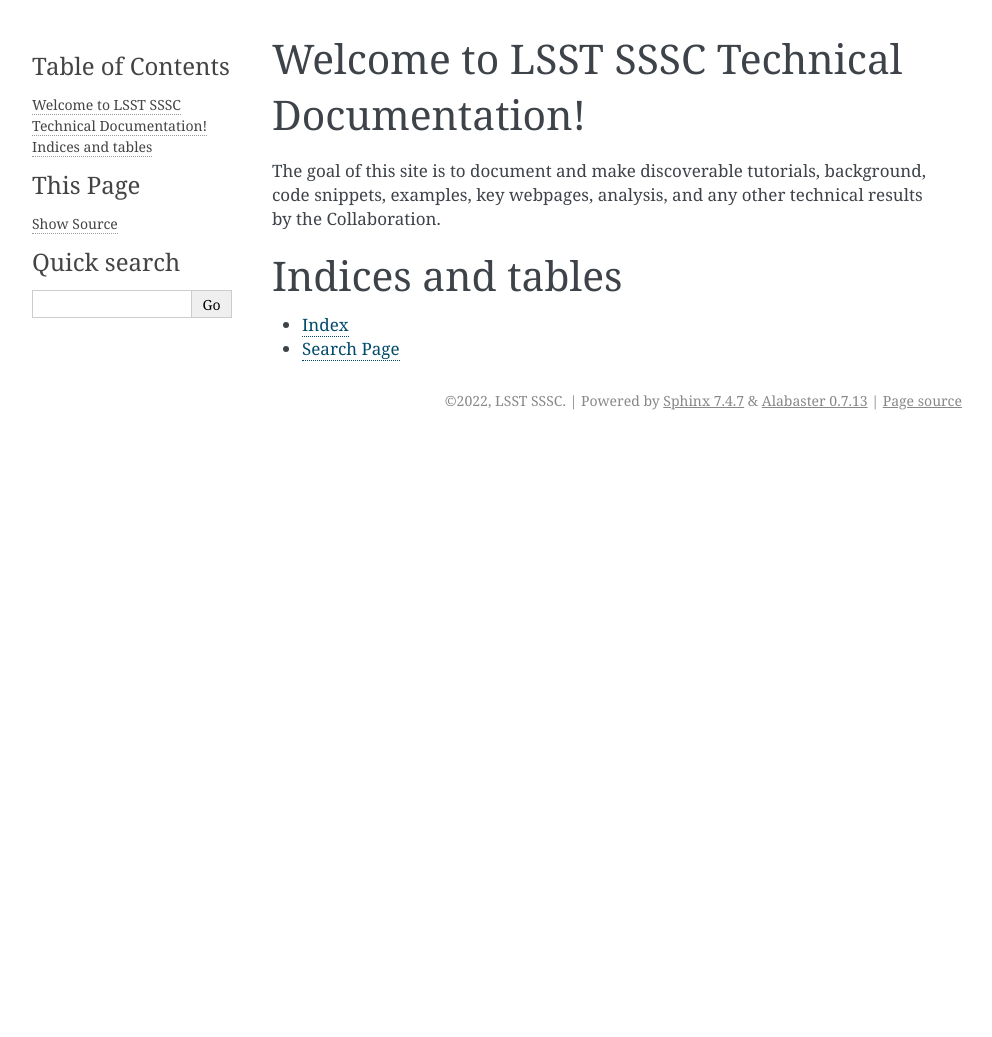
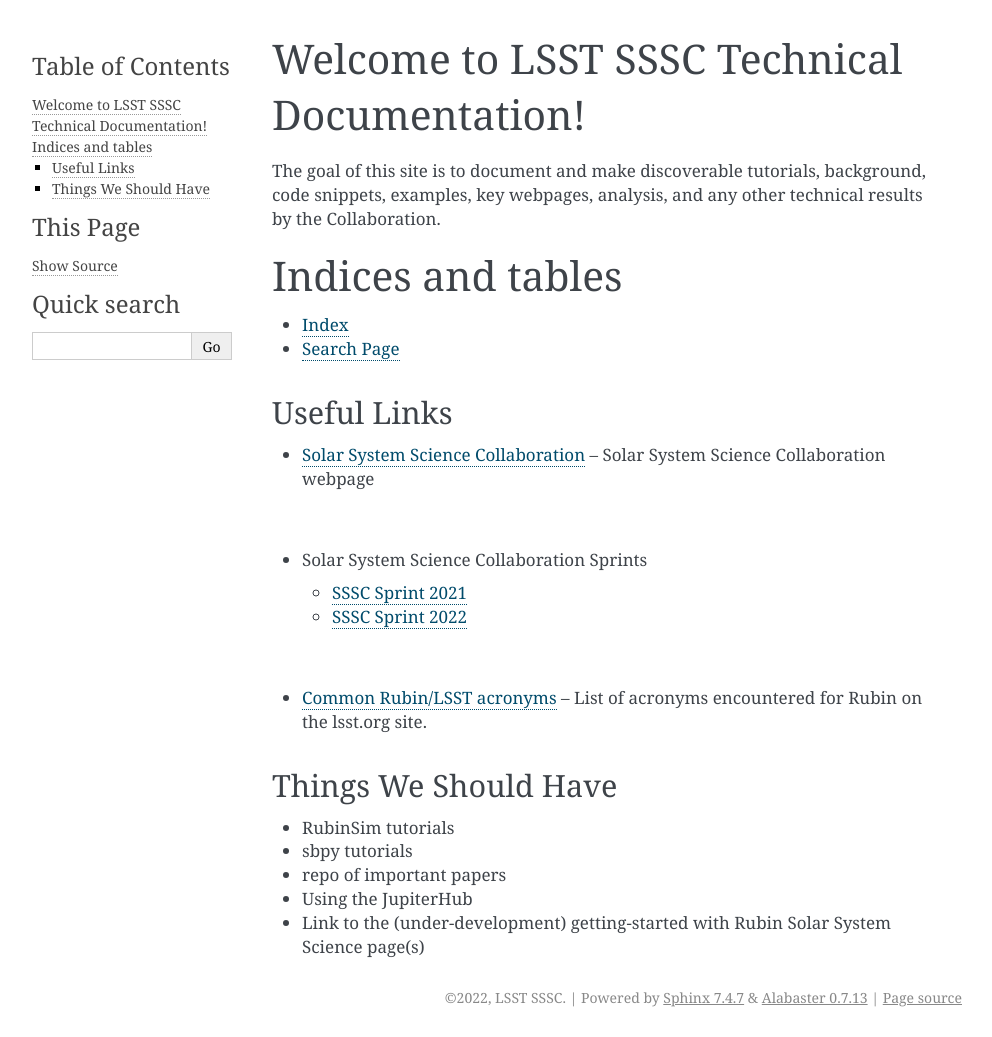
Before and after one commit to mkelley/documentation-test, a Sphinx documentation site: the page built from docs/index.rst, in a window 1280 px wide. Shown: the whole page, without its empty margins (148-1140 px from the left). Built offline with Sphinx 7.4.7, drawn with Linux system fonts in a browser that asks for light colours; before the commit the page ends 900 px from its top, so only the background shows below that.

Commit message:
Update index.rst

```diff
--- a/docs/index.rst
+++ b/docs/index.rst
@@ -17,8 +17,35 @@ technical results by the Collaboration.
 
    notebooks/*/*
 
+
 Indices and tables
 ==================
 
 * :ref:`genindex`
 * :ref:`search`
+
+Useful Links
+------------
+
+* `Solar System Science Collaboration <https://lsst-sssc.github.io/>`_ -- Solar System Science Collaboration webpage
+
+|
+
+* Solar System Science Collaboration Sprints
+
+  * `SSSC Sprint 2021 <https://lsst-sssc.github.io/Sprint2021/>`_
+
+  * `SSSC Sprint 2022 <https://lsst-sssc.github.io/Sprint2022/>`_
+
+|
+
+* `Common Rubin/LSST acronyms <https://www.lsst.org/scientists/glossary-acronyms>`_  -- List of acronyms encountered for Rubin on the lsst.org site.
+
+
+Things We Should Have
+----------------------
+* RubinSim tutorials
+* sbpy tutorials
+* repo of important papers
+* Using the JupiterHub
+* Link to the (under-development) getting-started with Rubin Solar System Science page(s)
```
